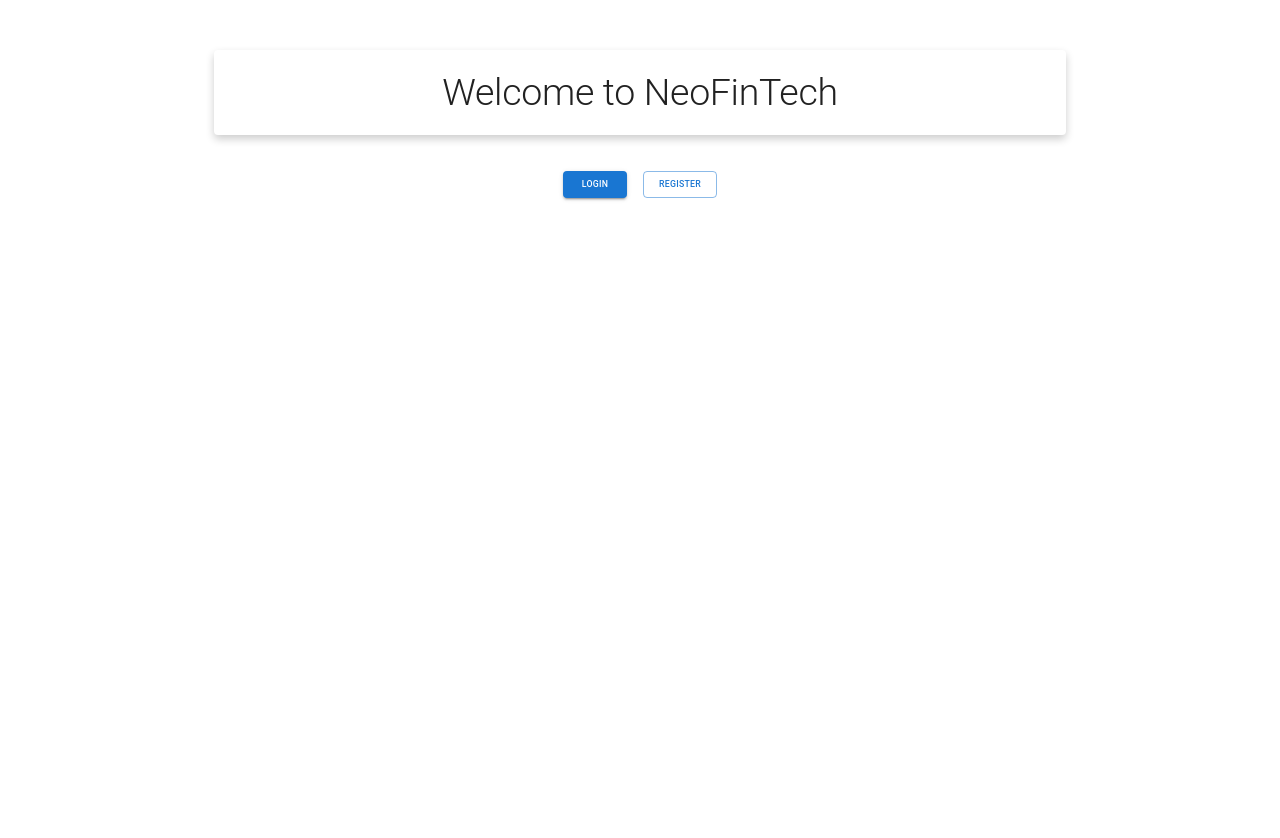
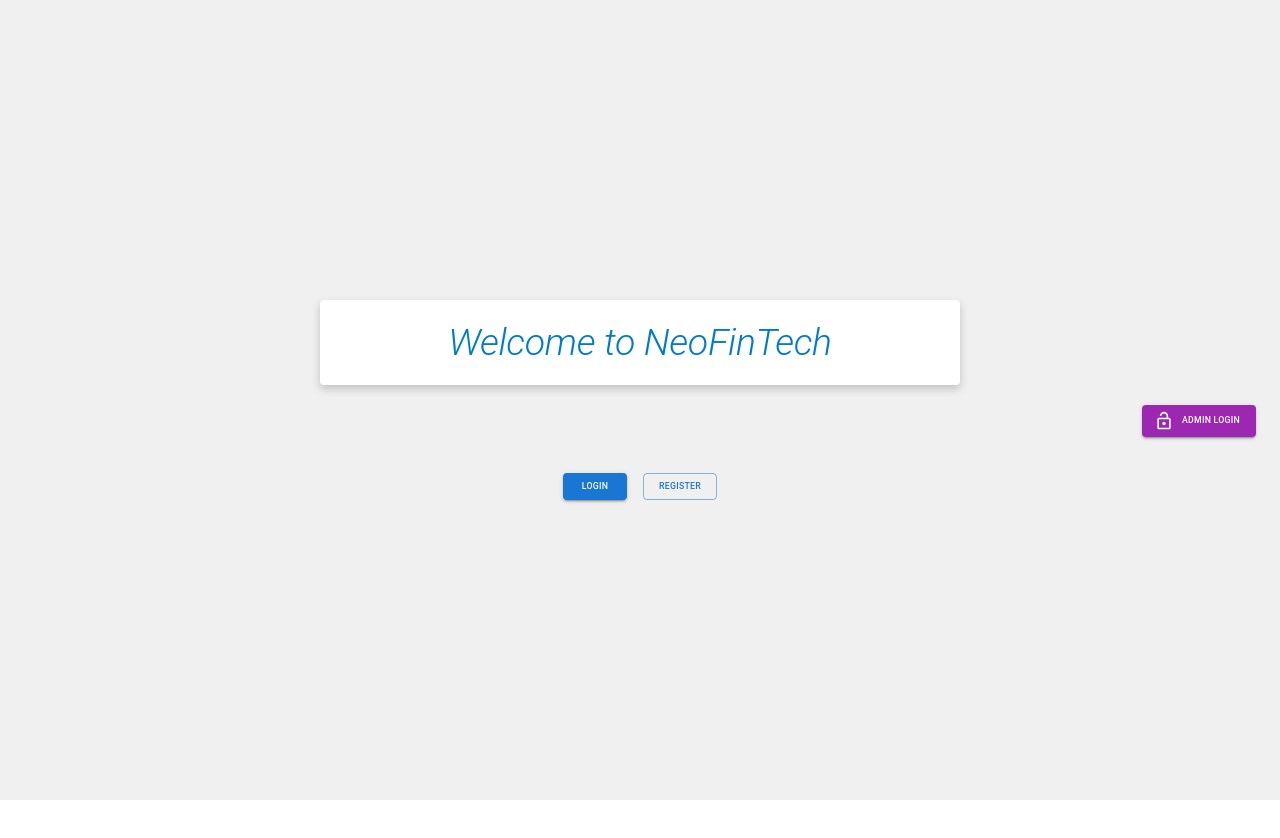
Before and after one commit to BANK-APP-GROUP-4/frontend, a React (Create React App) app: page / in a window 1280 px wide. Shown: the top 838 px of the page. After the commit the page ends 800 px from the top, so only its background shows below. Built offline with nearby package versions, Linux system fonts and the light colour scheme.

Commit message:
Update HomeScreen.js

```diff
--- a/src/screens/HomeScreen.js
+++ b/src/screens/HomeScreen.js
@@ -1,27 +1,60 @@
 import React from "react";
 import { Link } from "react-router-dom";
-import { Container, Typography, Button, Grid, Paper } from "@mui/material";
+import { Container, Typography, Button, Grid, Paper, Box } from "@mui/material";
 import { LockOpen } from "@mui/icons-material";
 
 const HomeScreen = () => {
     const isLoggedIn = localStorage.getItem("customer_token") ? true : false;
 
     return (
-        <Container maxWidth="md" style={{ textAlign: "center", marginTop: "5rem" }}>
-            <Paper elevation={3} style={{ padding: "20px", boxShadow: "0px 4px 8px rgba(0, 0, 0, 0.2)" }}>
-                <Typography variant="h2">Welcome to NeoFinTech</Typography>
+        <Container
+            maxWidth="xl"
+            style={{
+                display: "flex",
+                flexDirection: "column",
+                alignItems: "center",
+                justifyContent: "center",
+                minHeight: "100vh",
+                backgroundColor: "#f0f0f0", // Change to match your theme color
+            }}
+        >
+            <Paper
+                elevation={3}
+                style={{
+                    padding: "20px",
+                    boxShadow: "0px 4px 8px rgba(0, 0, 0, 0.2)",
+                    backgroundColor: "#ffffff", // Change to match your theme color
+                    width: "80%", // Adjust the width as needed
+                    maxWidth: "600px", // Adjust the maximum width as needed
+                    textAlign: "center",
+                }}
+            >
+                <Typography variant="h2" style={{ fontStyle: "italic", color: "#007acc" }}>
+                    Welcome to NeoFinTech
+                </Typography>
             </Paper>
+            <Box
+                style={{
+                    marginTop: "2rem",
+                    alignSelf: "flex-end",
+                }}
+            >
+                <Button
+                    component={Link}
+                    to="/admin/login"
+                    variant="contained"
+                    color="secondary"
+                    startIcon={<LockOpen />}
+                >
+                    Admin Login
+                </Button>
+            </Box>
             <Grid container spacing={2} justifyContent="center" style={{ marginTop: "2rem" }}>
                 {isLoggedIn ? (
                     <>
                         <Grid item>
                             <Button component={Link} to="/customer/dashboard" variant="contained" color="primary">
                                 Dashboard
-                            </Button>
-                        </Grid>
-                        <Grid item>
-                            <Button component={Link} to="/admin/login" variant="contained" color="secondary" startIcon={<LockOpen />} >
-                                Admin Login
                             </Button>
                         </Grid>
                     </>
```
